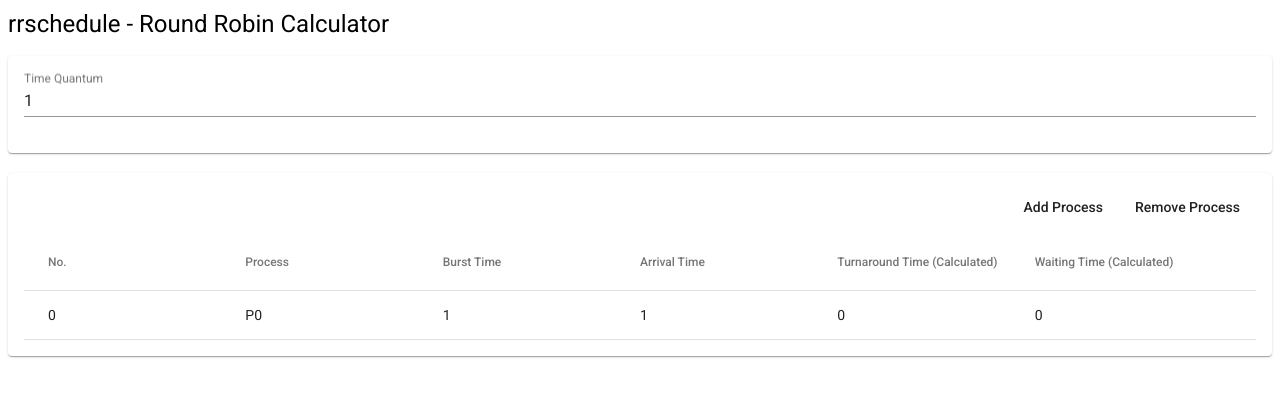
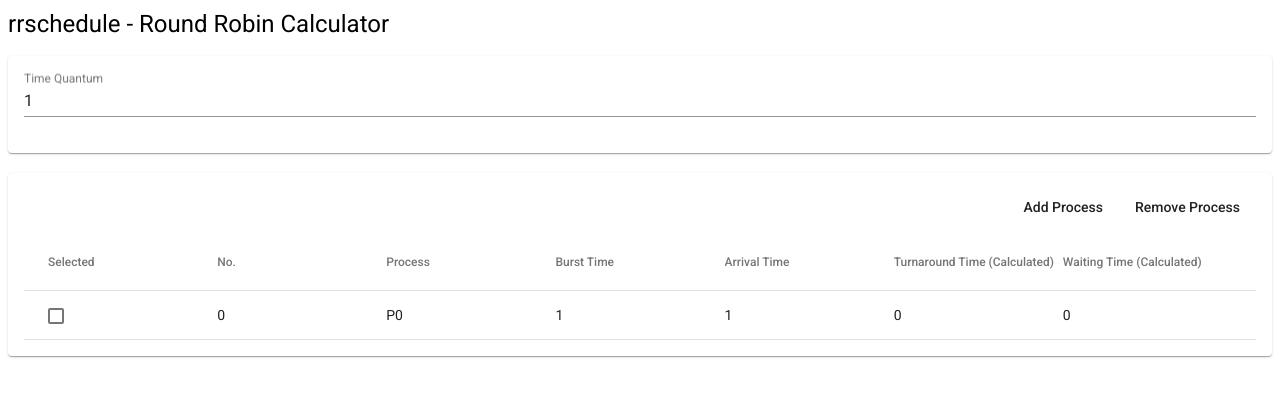
Before and after one commit to jtwalraven/rrschedule, an Angular app: page / in a window 1280 px wide. Both pictures are taken after a click on the button "Add Process". Shown: the top 396 px of the page. Built offline with nearby package versions, Linux system fonts and the light colour scheme.

Commit message:
Made selection for entries a checkbox

```diff
--- a/src/app/app.module.ts
+++ b/src/app/app.module.ts
@@ -21,7 +21,8 @@ import { TimeQuantumComponent } from './time-quantum/time-quantum.component';
     md.MatInputModule,
     md.MatCardModule,
     md.MatButtonModule,
-    md.MatTableModule
+    md.MatTableModule,
+    md.MatCheckboxModule
   ],
   providers: [],
   bootstrap: [AppComponent]
--- a/src/app/material-design/index.ts
+++ b/src/app/material-design/index.ts
@@ -2,3 +2,4 @@ export * from '@angular/material/input';
 export * from '@angular/material/card';
 export * from '@angular/material/button';
 export * from '@angular/material/table';
+export * from '@angular/material/checkbox';
--- a/src/app/process-table/process-table.component.css
+++ b/src/app/process-table/process-table.component.css
@@ -5,7 +5,3 @@
 .process-table-controls > .button-row {
     float: right;
 }
-
-mat-row.selected {
-  background-color: yellow;
-}
--- a/src/app/process-table/process-table.component.html
+++ b/src/app/process-table/process-table.component.html
@@ -7,6 +7,12 @@
   </div>
 
   <mat-table #table [dataSource]="dataSource">
+
+    <!-- Selected Column -->
+    <ng-container matColumnDef="selected">
+      <mat-header-cell *matHeaderCellDef> Selected </mat-header-cell>
+      <mat-cell *matCellDef="let element"> <mat-checkbox [(ngModel)]="element.selected"></mat-checkbox> </mat-cell>
+    </ng-container>
 
     <!-- Position Column -->
     <ng-container matColumnDef="position">
@@ -45,7 +51,7 @@
     </ng-container>
 
     <mat-header-row *matHeaderRowDef="displayedColumns"></mat-header-row>
-    <mat-row *matRowDef="let row; columns: displayedColumns;" (click)="selectRow(row)" [ngClass]="{'selected': row.selected}"></mat-row>
+    <mat-row *matRowDef="let row; columns: displayedColumns;"></mat-row>
   </mat-table>
 
 </mat-card>
--- a/src/app/process-table/process-table.component.ts
+++ b/src/app/process-table/process-table.component.ts
@@ -12,7 +12,7 @@ import 'rxjs/add/operator/map';
   styleUrls: ['./process-table.component.css']
 })
 export class ProcessTableComponent implements OnInit {
-  displayedColumns = ['position', 'process', 'burstTime', 'arrivalTime', 'turnaroundTime', 'waitingTime'];
+  displayedColumns = ['selected', 'position', 'process', 'burstTime', 'arrivalTime', 'turnaroundTime', 'waitingTime'];
   processDatabase = new ProcessDatabase();
   dataSource: ProcessTableDataSource | null;
 
```
